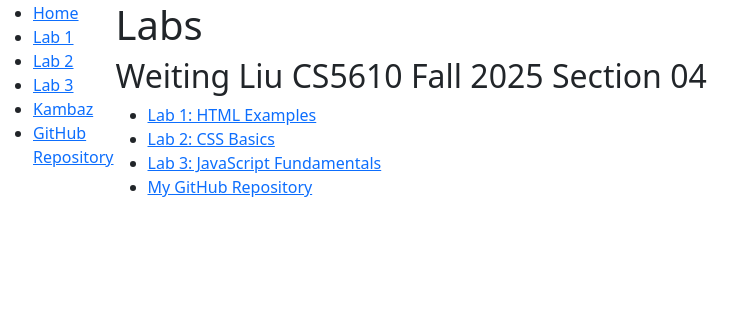
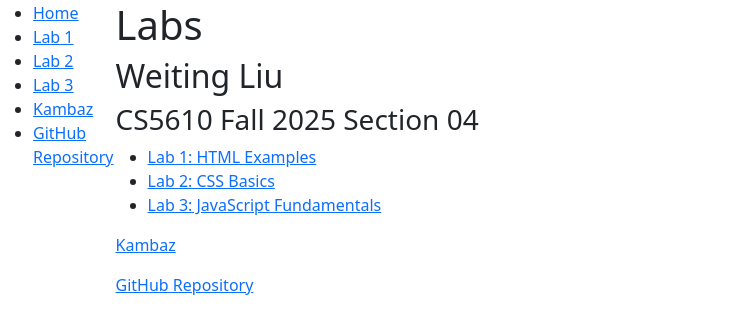
Before and after one commit to lwt339/kambaz-next-js-fa25-mon, a Next.js app: page /Labs in a window 1280 px wide. Shown: the top 334 px of the page, without its empty margins (0-755 px from the left). Built offline with nearby package versions, Linux system fonts and the light colour scheme.

Commit message:
Assignment 2: Complete CSS and Bootstrap implementation

```diff
--- a/app/Labs/page.tsx
+++ b/app/Labs/page.tsx
@@ -1,26 +1,42 @@
 import Link from "next/link";
+
 export default function Labs() {
     return (
         <div id="wd-labs">
             <h1>Labs</h1>
-     <h2>Weiting Liu CS5610 Fall 2025 Section 04 </h2>
+            <h2>Weiting Liu</h2>
+            <h3>CS5610 Fall 2025 Section 04</h3>
             <ul>
                 <li>
                     <Link href="/Labs/Lab1" id="wd-lab1-link">
-           Lab 1: HTML Examples </Link> </li>
+                        Lab 1: HTML Examples
+                    </Link>
+                </li>
                 <li>
                     <Link href="/Labs/Lab2" id="wd-lab2-link">
-           Lab 2: CSS Basics </Link> </li>
+                        Lab 2: CSS Basics
+                    </Link>
+                </li>
                 <li>
                     <Link href="/Labs/Lab3" id="wd-lab3-link">
-           Lab 3: JavaScript Fundamentals </Link> </li>
-           <li>
-        <Link
-          id="wd-github"
-          href="https://github.com/lwt339/kambaz-next-js-fa25-mon">
-          My GitHub Repository
+                        Lab 3: JavaScript Fundamentals
                     </Link>
                 </li>
             </ul>
+            <p>
+                <Link href="/" id="wd-kambaz-link">
+                    Kambaz
+                </Link>
+            </p>
+            <p>
+                <Link
+                    id="wd-github"
+                    href="https://github.com/lwt339/kambaz-next-js-fa25-mon"
+                >
+                    GitHub Repository
+                </Link>
+            </p>
+
         </div>
- );}
+    );
+}
```
Also changed, not shown: app/(Kambaz)/Courses/[cid]/Home/page.tsx (+7 -3 lines). Lines whose indentation alone changed are shown as unchanged.
